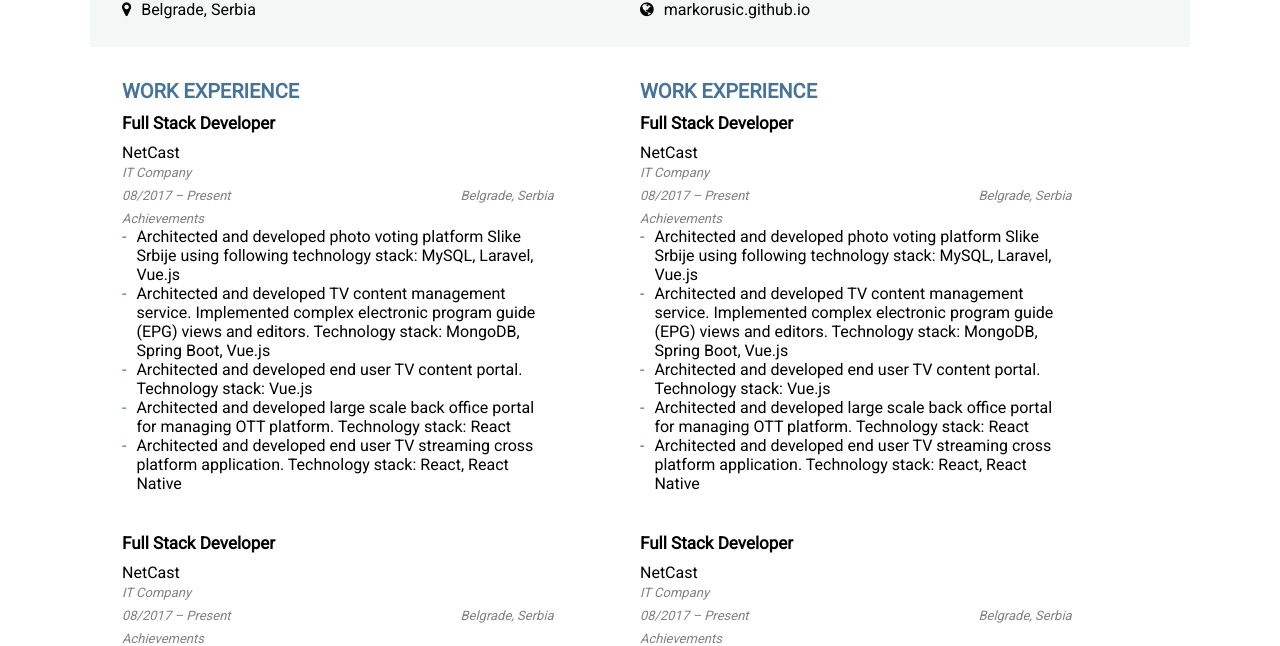
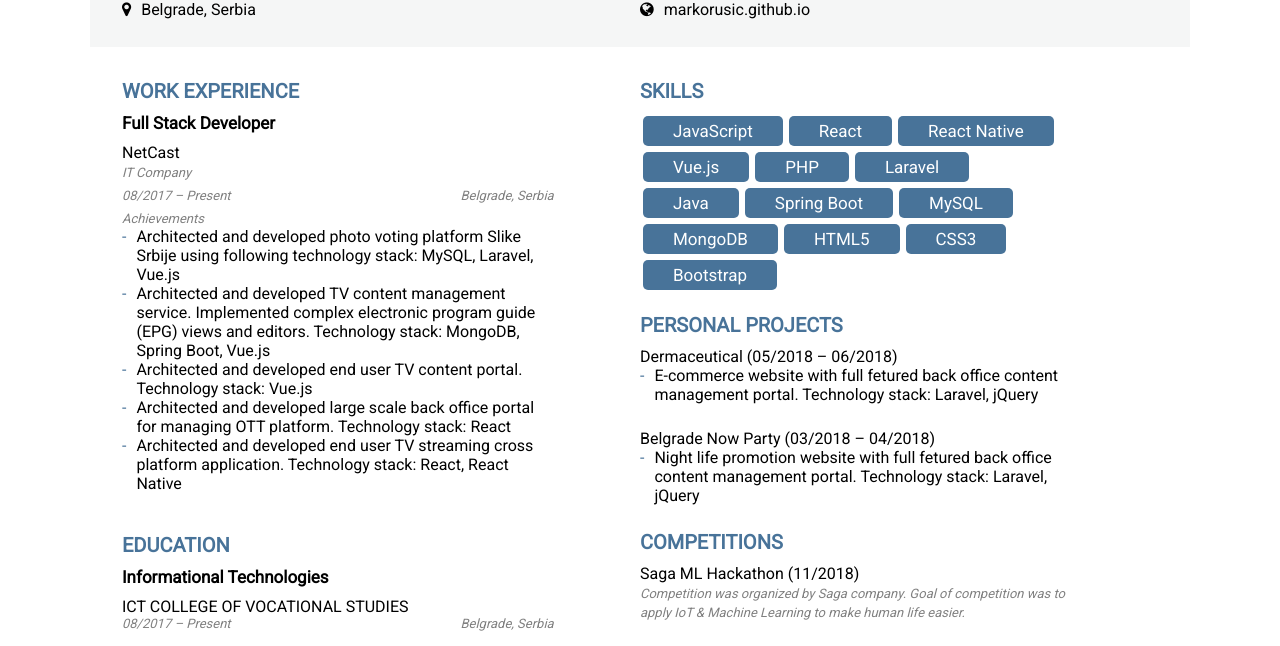
Before and after one commit to markorusic/resume, a React (Create React App) app: page / in a window 1280 px wide. Shown: the part 259-905 px from the top of the page. Built offline with nearby package versions, Linux system fonts and the light colour scheme.

Commit message:
more content

```diff
--- a/src/App.js
+++ b/src/App.js
@@ -3,7 +3,18 @@ import content from './content.json'
 import BasicInfo from './components/basic-info'
 import Links from './components/links'
 import WorkExperience from './components/work-experience'
-import { PageContainer, FlexContainer, Box, Section } from './components/lib'
+import {
+  PageContainer,
+  FlexContainer,
+  Box,
+  Section,
+  SectionItem,
+  Div,
+  DateSpan,
+  SubTitle,
+  Italic,
+  Card
+} from './components/lib'
 
 const App = () => (
   <PageContainer>
@@ -15,7 +26,7 @@ const App = () => (
     />
     <Links
       email={content.email}
-      address={content.address}
+      location={content.location}
       phone={content.phone}
       linkedin={content.linkedin}
       website={content.website}
@@ -28,12 +39,39 @@ const App = () => (
             <WorkExperience key={we.id} {...we} />
           ))}
         </Section>
+        <Section title="Education">
+          {content.education.map(ed => (
+            <Div key={ed.id} margin="0 0 25px 0">
+              <SubTitle>{ed.name}</SubTitle>
+              <Div>{ed.institution}</Div>
+              <DateSpan time={ed.time} location={ed.location} />
+            </Div>
+          ))}
+        </Section>
       </Box>
       <Box size="1" />
       <Box size="5">
-        <Section title="Work experience">
-          {content.workExperience.map(we => (
-            <WorkExperience key={we.id} {...we} />
+        <Section title="Skills">
+          <Div margin="10px 0 20px 0">
+            {content.skils.map(skill => (
+              <Card key={skill}>{skill}</Card>
+            ))}
+          </Div>
+        </Section>
+        <Section title="Personal projects">
+          {content.projects.map(project => (
+            <Div key={project.id} margin="0 0 25px 0">
+              <Div>{project.name}</Div>
+              <SectionItem>{project.description}</SectionItem>
+            </Div>
+          ))}
+        </Section>
+        <Section title="Competitions">
+          {content.competitions.map(competition => (
+            <Div key={competition.id} margin="0 0 25px 0">
+              <Div>{competition.name}</Div>
+              <Italic>{competition.description}</Italic>
+            </Div>
           ))}
         </Section>
       </Box>
--- a/src/components/lib.js
+++ b/src/components/lib.js
@@ -109,3 +109,13 @@ export const DateSpan = ({ time, location }) => (
     <Italic>{location}</Italic>
   </Flex>
 )
+
+export const Card = styled.span`
+  display: inline-block;
+  background-color: #487399;
+  border-radius: 5px;
+  padding: 5px 30px;
+  margin: 3px;
+  color: white;
+  font-size: 17px;
+`
--- a/src/components/links.js
+++ b/src/components/links.js
@@ -7,14 +7,14 @@ const LinkSpacer = styled.div`
   margin: 12px 0;
 `
 
-const Links = ({ email, address, phone, linkedin, website, github }) => (
+const Links = ({ email, location, phone, linkedin, website, github }) => (
   <FlexContainer bgColor="#dde0e14f">
     <Box size="6">
       <Icon type="envelope-o" title={email} />
       <LinkSpacer />
       <Icon type="mobile" title={phone} />
       <LinkSpacer />
-      <Icon type="map-marker" title={address} />
+      <Icon type="map-marker" title={location} />
       <LinkSpacer />
     </Box>
     <Box size="6">
--- a/src/content.json
+++ b/src/content.json
@@ -4,11 +4,26 @@
   "title": "Full Stack Developer",
   "description": "Full Stack Developer with expertise in wide variety of fields. I am responsible, ambitious, analytical and well organized person. I’m very good in logical and problem solving tasks. I’m quick learner and constantly searching for new challenge.",
   "email": "markousp5@gmail.com",
-  "address": "Belgrade, Serbia",
+  "location": "Belgrade, Serbia",
   "phone": "+381 60 4609090",
   "linkedin": "https://linkedin.com/in/markorusic",
   "website": "https://markorusic.github.io",
   "github": "https://github.com/markorusic",
+  "skils": [
+    "JavaScript",
+    "React",
+    "React Native",
+    "Vue.js",
+    "PHP",
+    "Laravel",
+    "Java",
+    "Spring Boot",
+    "MySQL",
+    "MongoDB",
+    "HTML5",
+    "CSS3",
+    "Bootstrap"
+  ],
   "workExperience": [
     {
       "id": 1,
@@ -44,41 +59,58 @@
           "url": null
         }
       ]
+    }
+  ],
+  "education": [
+    {
+      "id": 1,
+      "name": "Informational Technologies",
+      "institution": "ICT COLLEGE OF VOCATIONAL STUDIES",
+      "time": "08/2017 – Present",
+      "location": "Belgrade, Serbia"
     },
     {
       "id": 2,
-      "position": "Full Stack Developer",
-      "company": "NetCast",
-      "location": "Belgrade, Serbia",
-      "description": "IT Company",
-      "time": "08/2017 – Present",
-      "achievements": [
+      "name": "Informational Technologies",
+      "institution": "High School of electrical engineering \"Nikola Tesla\"",
+      "time": "09/2012 – 06/2016",
+      "location": "Belgrade, Serbia"
+    }
+  ],
+  "projects": [
     {
       "id": 1,
-          "content": "Architected and developed photo voting platform Slike Srbije using following technology stack: MySQL, Laravel, Vue.js",
+      "name": "Dermaceutical (05/2018 – 06/2018)",
+      "description": "E-commerce website with full fetured back office content management portal. Technology stack: Laravel, jQuery",
       "url": null
     },
     {
       "id": 2,
-          "content": "Architected and developed TV content management service. Implemented complex electronic program guide (EPG) views and editors. Technology stack: MongoDB, Spring Boot, Vue.js",
+      "name": "Belgrade Now Party (03/2018 – 04/2018)",
+      "description": "Night life promotion website with full fetured back office content management portal. Technology stack: Laravel, jQuery",
       "url": null
+    }
+  ],
+  "competitions": [
+    {
+      "id": 1,
+      "name": "Saga ML Hackathon (11/2018)",
+      "description": "Competition was organized by Saga company. Goal of competition was to apply IoT & Machine Learning to make human life easier."
+    },
+    {
+      "id": 2,
+      "name": "Fon Case Study Hackaton (06/2018)",
+      "description": "Competition was organized by Faculty of Organizational Sciences and Government of Serbia. Main goal was to create better and easier way of paying taxes."
     },
     {
       "id": 3,
-          "content": "Architected and developed end user TV content portal. Technology stack: Vue.js",
-          "url": null
+      "name": "Mathackaton (05/2018)",
+      "description": "Competition was organized by Faculty of Mathematics. Main goal of hackathon was to implement data driven solution for generating trajectories."
     },
     {
       "id": 4,
-          "content": "Architected and developed large scale back office portal for managing OTT platform. Technology stack: React",
-          "url": null
-        },
-        {
-          "id": 5,
-          "content": "Architected and developed end user TV streaming cross platform application. Technology stack: React, React Native",
-          "url": null
+      "name": "FON Hackathon (04/2018)",
+      "description": "Competition was organized by Faculty of Organizational Sciences and Telekom Serbia. Theme was to based around improving Serbia's biggest mobile provider business solutions, and bring better user experience."
     }
   ]
 }
-  ]
-}
```
Lines whose indentation alone changed are shown as unchanged.
